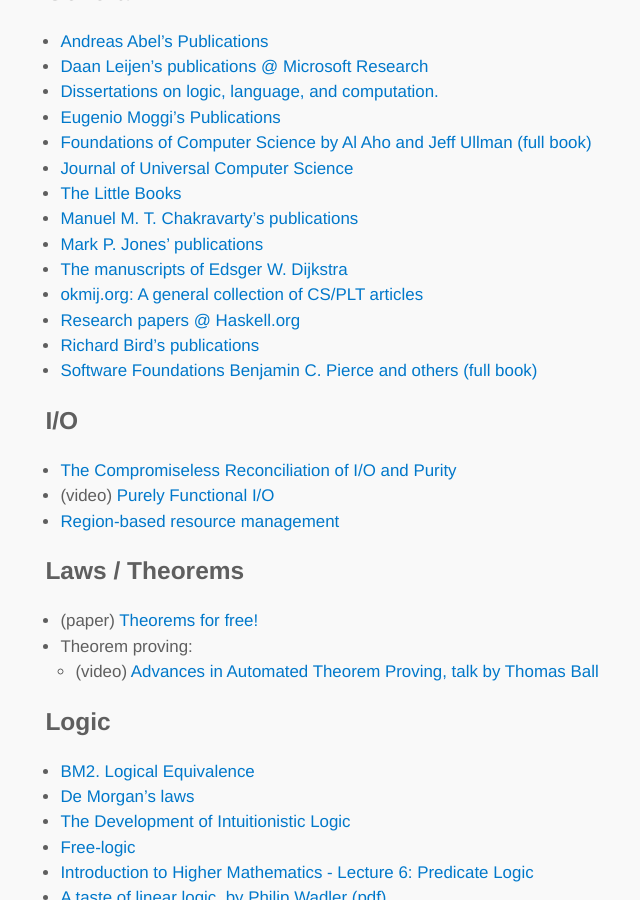
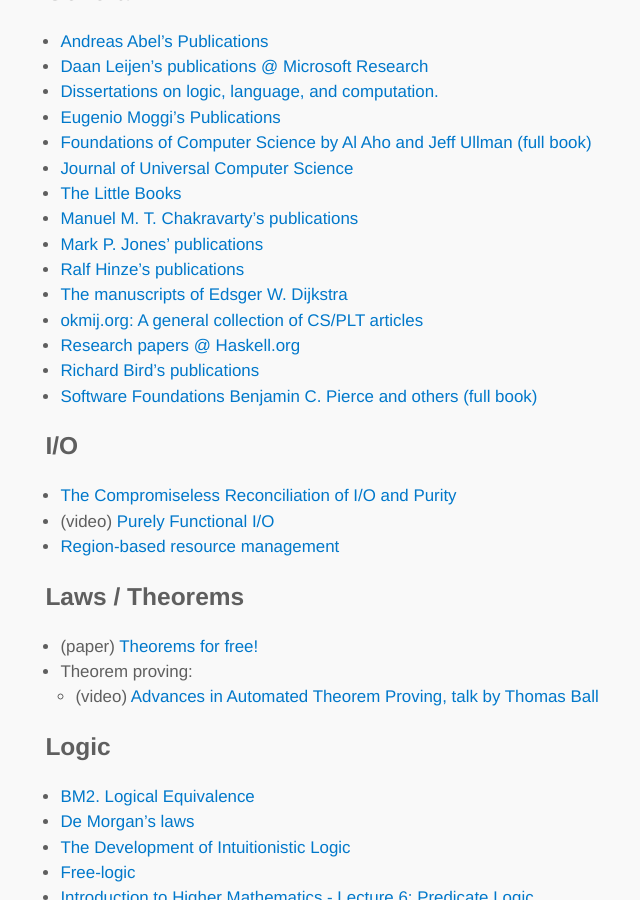
Before and after one commit to lambdatoast/lambdatoast.github.com, a Jekyll site: the page built from cs-resources/index.md, in a window 1280 px wide and 900 px high, scrolled down 4181 px. Shown: the whole window, without its empty margins (189-829 px from the left). Built offline with Jekyll 4.4.1, drawn with Linux system fonts in a browser that asks for light colours.

Commit message:
Add link to Ralf Hinze's publications.

```diff
--- a/cs-resources/index.md
+++ b/cs-resources/index.md
@@ -155,6 +155,7 @@
   - [The Little Books](http://www.ccs.neu.edu/home/matthias/books.html)
   - [Manuel M. T. Chakravarty's publications](http://www.cse.unsw.edu.au/~chak/papers/papers.html)
   - [Mark P. Jones' publications](http://web.cecs.pdx.edu/~mpj/pubs.html)
+  - [Ralf Hinze's publications](http://www.cs.ox.ac.uk/ralf.hinze/publications/)
   - [The manuscripts of Edsger W. Dijkstra](http://www.cs.utexas.edu/users/EWD/)
   - [okmij.org: A general collection of CS/PLT articles](http://okmij.org/ftp/)
   - [Research papers @ Haskell.org](http://www.haskell.org/haskellwiki/Research_papers)
```
